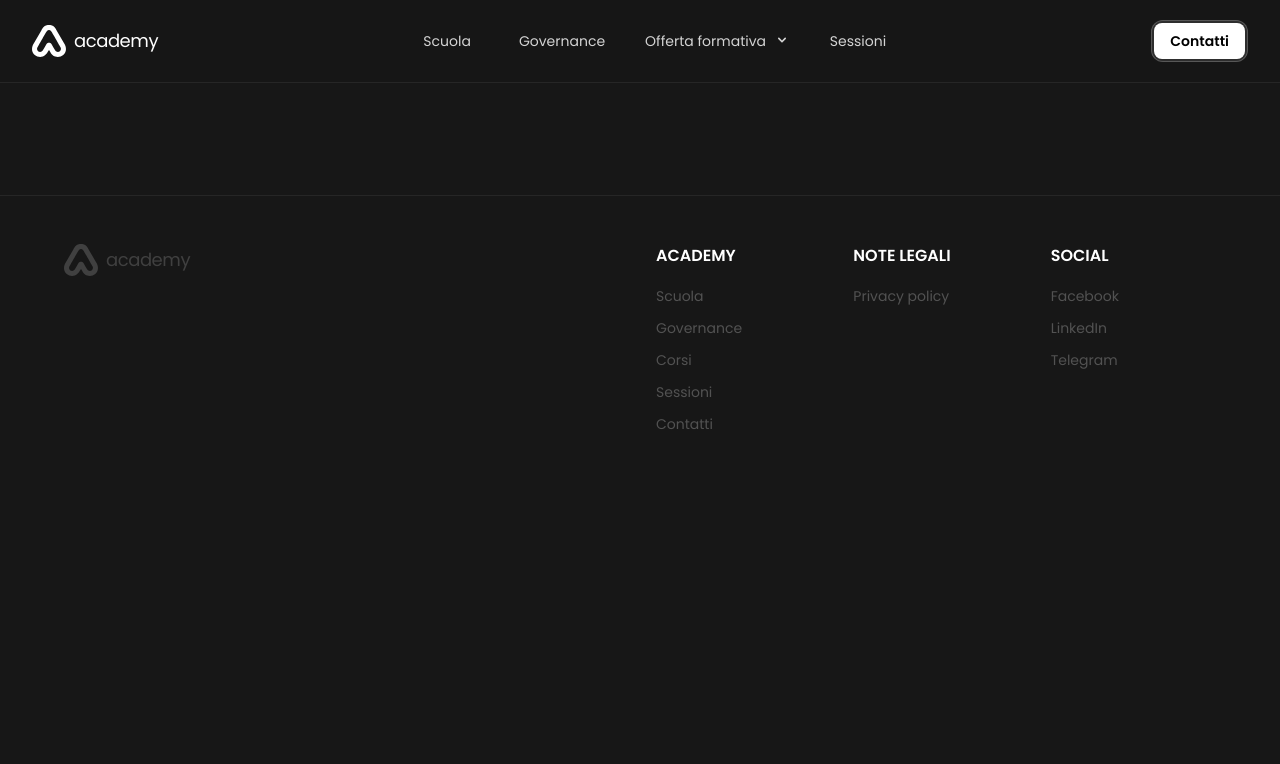
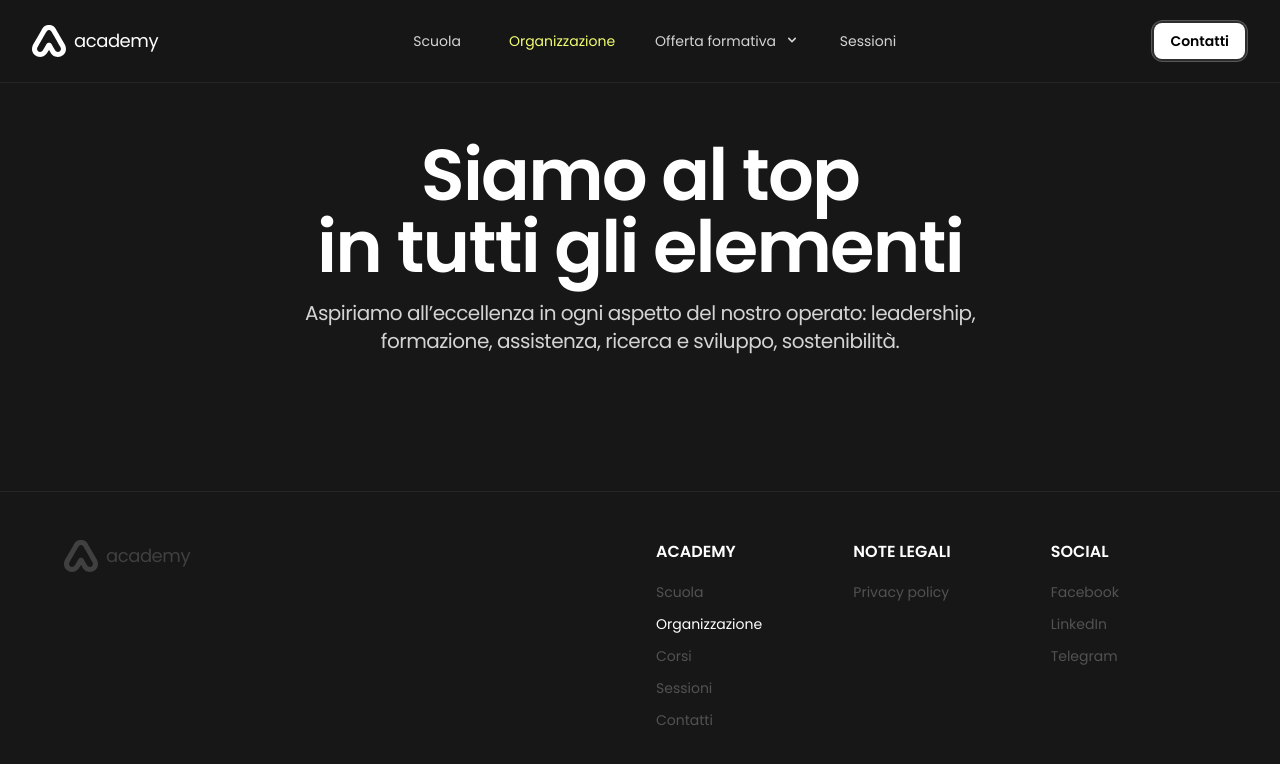
Before and after one commit to plasm/academy, a Nuxt app: page /organizzazione in a window 1280 px wide. Shown: the top 764 px of the page. Built offline with nearby package versions, Linux system fonts and the light colour scheme.

Commit message:
feat: pages

```diff
--- a/components/ac-navigation/index.vue
+++ b/components/ac-navigation/index.vue
@@ -23,10 +23,10 @@
         </nuxt-link>
         <nuxt-link
           class="navigation-link"
-          to="/governance"
-          title="Governance"
+          to="/organizzazione"
+          title="Organizzazione"
         >
-          Governance
+          Organizzazione
         </nuxt-link>
         <div ref="dropdown" class="relative w-full md:w-auto">
           <button class="focus:shadow-outline mt-2 flex w-full flex-row items-center  justify-center px-4 py-2 text-left text-sm text-neutral-300 hover:text-white focus:outline-none md:mt-0 md:inline md:w-auto" @click="toggleDropdown()">
--- a/json/footer.json
+++ b/json/footer.json
@@ -5,8 +5,8 @@
       "route": "/scuola"
     },
     {
-      "title": "Governance",
-      "route": "/governance"
+      "title": "Organizzazione",
+      "route": "/organizzazione"
     },
     {
       "title": "Corsi",
--- a/pages/governance.vue
+++ b/pages/organizzazione.vue
@@ -1,9 +1,9 @@
 <template>
-  <div data-name="page-governance" class="mx-auto px-4 sm:px-6 md:px-8 2xl:max-w-7xl">
+  <div data-name="page-organizzazione" class="mx-auto px-4 sm:px-6 md:px-8 2xl:max-w-7xl">
     <ac-heading description="Aspiriamo all’eccellenza in ogni aspetto del nostro operato: leadership, formazione, assistenza, ricerca e sviluppo, sostenibilità.">
       <template #title>
         <div class="leading-none ">
-          Al top,<br> in tutti gli elementi
+          Siamo al top<br> in tutti gli elementi
         </div>
       </template>
     </ac-heading>
@@ -12,7 +12,7 @@
 
 <script>
 export default {
-  name: 'page-governance'
+  name: 'page-organizzazione'
 }
 </script>
 
```
